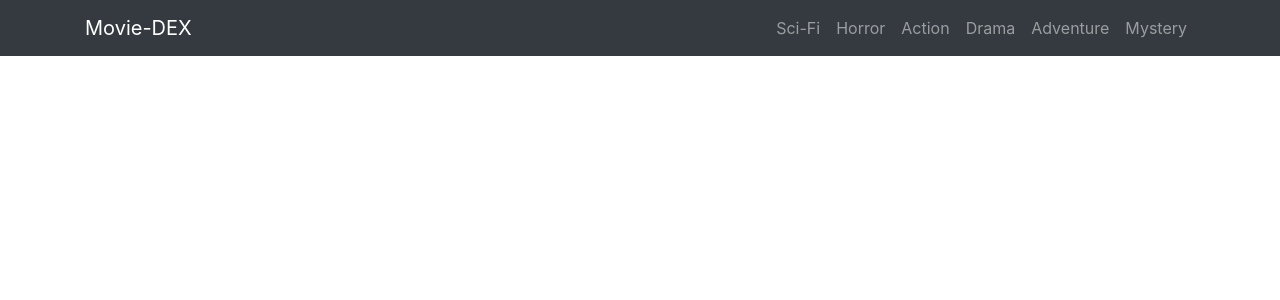
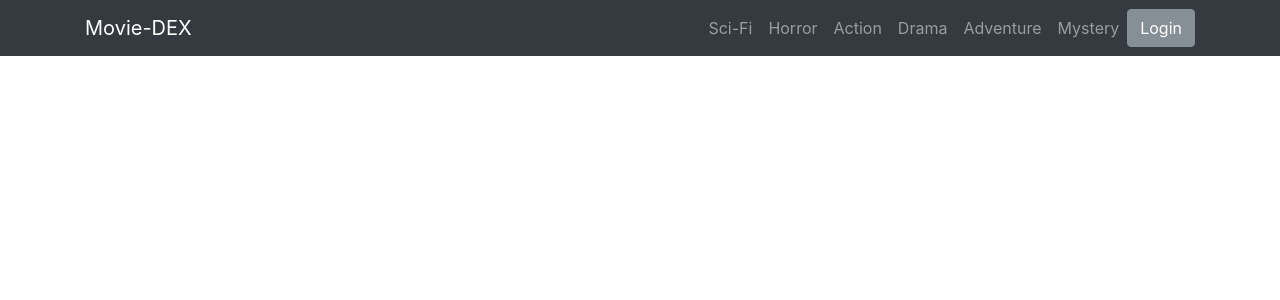
Before and after one commit to skb1129/item-catalog, a Python web app: template templates/base.html in a window 1280 px wide. Shown: the top 300 px of the page. Run offline with Jinja, Linux system fonts and the light colour scheme; the template is opened without the code that fills it, so the values that code supplies are empty; some libraries are stand-ins or nearby versions.

Commit message:
add login button

```diff
--- a/templates/base.html
+++ b/templates/base.html
@@ -48,6 +48,7 @@
 						<a class="nav-link" href="{{ url_for('genre_page', genre='mystery') }}">Mystery</a>
 					</li>
 				</ul>
+				<button class="btn btn-secondary">Login</button>
 			</div>
 		</div>
 	</nav>
```
